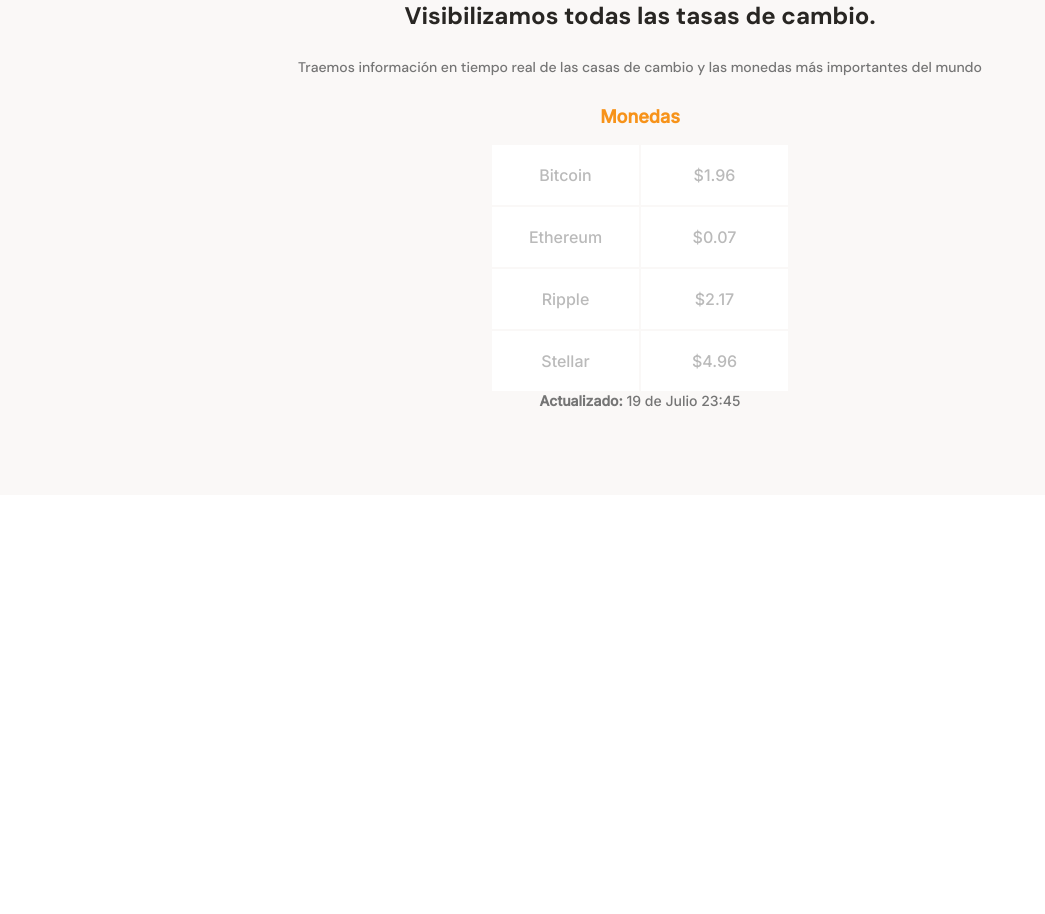
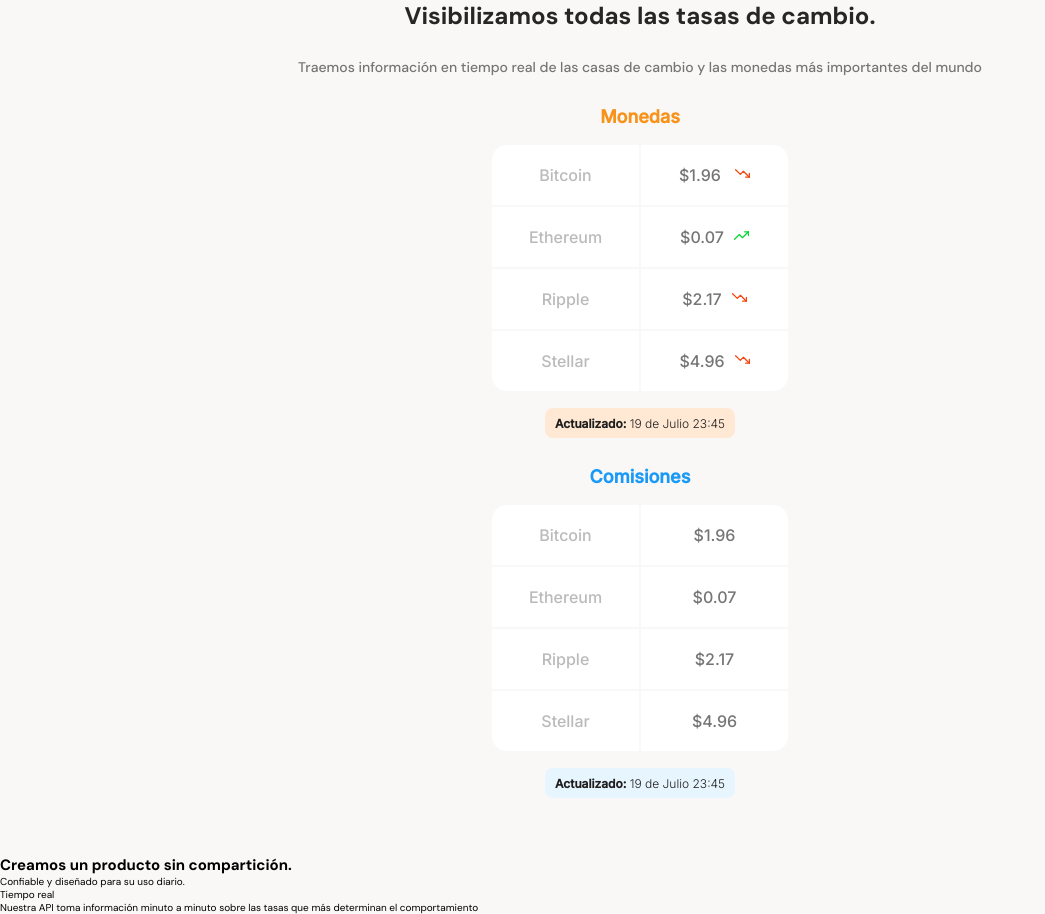
Before and after one commit to francopig/batatabit, a plain HTML site: page MobileFirst/index.html in a window 1280 px wide. Shown: the part 661-1575 px from the top of the page, without its empty margins (0-1045 px from the left). Before the commit the page ends 1156 px from the top, so only its background shows below. Drawn offline with Linux system fonts and the light colour scheme.

Commit message:
termino las tablas

```diff
--- a/MobileFirst/index.html
+++ b/MobileFirst/index.html
@@ -43,13 +43,44 @@
 
       <!-- contenedor de las tablas -->
       <section class="main-tables-container">
+        <!-- tabla de monedas -->
         <div class="main-currency-table">
           <p class="currency-table--title">Monedas</p>
           <div class="currency-table--container">
             <table>
               <tr>
                 <td class="table__top-left">Bitcoin</td>
-                <td class="table__top-right table__right">$1.96 <span></span></td>
+                <td class="table__top-right table__right">$1.96 <span class="down"></span></td>
+              </tr>
+              <tr>
+                <td>Ethereum</td>
+                <td class="table__right">$0.07<span class="up"></span></td>
+              </tr>
+              <tr>
+                <td>Ripple</td>
+                <td class="table__right">$2.17<span class="down"></span></td>
+              </tr>
+              <tr>
+                <td class="table__bottom-left">Stellar</td>
+                <td class="table__bottom-right table__right ">$4.96<span class="down"></span></td>
+              </tr>
+            </table>
+          </div>
+          <!-- actualizacion de datos -->
+          <div class="currency-table--date">
+            <p><b>Actualizado:</b> 19 de Julio 23:45</p>
+          </div>
+        </div>
+
+
+        <!-- tabla de comisiones -->
+        <div class="main-comision-table">
+          <p class="comision-table--title">Comisiones</p>
+          <div class="comision-table--container">
+            <table>
+              <tr>
+                <td class="table__top-left">Bitcoin</td>
+                <td class="table__top-right table__right">$1.96</td>
               </tr>
               <tr>
                 <td>Ethereum</td>
@@ -65,9 +96,8 @@
               </tr>
             </table>
           </div>
-
           <!-- actualizacion de datos -->
-          <div class="currency-table--date">
+          <div class="comision-table--date">
             <p><b>Actualizado:</b> 19 de Julio 23:45</p>
           </div>
         </div>
@@ -75,7 +105,21 @@
       </section>
 
     </section>
-    <section></section>
+
+    <section class="main-product-detail">
+      <span></span>
+      <div>
+        <h2>Creamos un producto sin compartición.</h2>
+        <p>Confiable y diseñado para su uso diario.</p>
+      </div>
+      <section class="product-cards--container">
+        <article class="product-detail-card">
+          <span class="clock"></span>
+          <p class="product--card-title">Tiempo real</p>
+          <p class="product--card-body">Nuestra API toma información minuto a minuto sobre las tasas que más determinan el comportamiento</p>
+        </article>
+      </section>
+    </section>
     <section></section>
     <section></section>
   </main>
--- a/MobileFirst/styles.css
+++ b/MobileFirst/styles.css
@@ -152,7 +152,7 @@
   color: #757575;
 }
 
-.main-currency-table {
+.main-currency-table , .main-comision-table{
   width: 70%;
   min-width: 235px;
   max-width: 500px;
@@ -161,7 +161,7 @@
   font-family: "Inter", sans-serif;
 }
 
-.main-currency-table .currency-table--title{
+.main-currency-table .currency-table--title  {
   margin-bottom: 15px;
   font-size: 1.8rem;
   font-weight: bold;
@@ -169,7 +169,16 @@
   color: var(--bitcoin-orange);
 }
 
-.currency-table--container{
+.main-comision-table .comision-table--title{
+  margin-bottom: 15px;
+  font-size: 1.8rem;
+  font-weight: bold;
+  line-height: 2.3rem;
+  color: var(--secondary-blue);
+
+}
+
+.currency-table--container, .comision-table--container{
   width: 90%;
   min-width: 230px;
   max-width: 300px;
@@ -177,12 +186,12 @@
   margin: 0 auto;
 }
 
-.currency-table--container table{
+.currency-table--container table, .comision-table--container table{
   width: 100%;/*utiliza todo el espacio de su contenedor padre*/
   height: 100%;
 }
 
-.currency-table--container td{
+.currency-table--container td, .comision-table--container td {
   width: 50%;
   font-size: 1.6rem;
   font-weight: 500;
@@ -190,3 +199,75 @@
   color: var(--grey);
   background-color: var(--just-white);
 }
+
+.currency-table--container .table__top-left, .comision-table--container  .table__top-left{
+  border-radius: 15px 0 0 ;
+}
+
+.currency-table--container .table__top-right, .comision-table--container  .table__top-right{
+  border-radius: 0 15px 0 0;
+}
+
+.currency-table--container .table__bottom-left, .comision-table--container  .table__bottom-left{
+  border-radius: 0 0 0 15px;
+}
+
+.currency-table--container .table__bottom-right, .comision-table--container .table__bottom-right{
+  border-radius: 0 0 15px 0;
+}
+
+.currency-table--container .table__right, .comision-table--container .table__right{
+  font-size: 1.4 rem;
+  font-weight: normal;
+  line-height: 1.7rem;
+  color: #757575;
+}
+
+.currency-table--container .down{
+  display: inline-block;
+  width: 15px;
+  height: 15px;
+  margin-left: 10px;
+  background-image: url(./assets/icons/trending-down.svg);
+  background-size: cover;
+  background-position: center;
+  background-repeat: no-repeat;
+}
+
+.currency-table--container .up {
+  display: inline-block;
+  width: 15px;
+  height: 15px;
+  margin-left: 10px;
+  background-image: url(./assets/icons/trending-up.svg);
+  background-size: cover;
+  background-position: center;
+  background-repeat: no-repeat;
+}
+
+.currency-table--date  {
+  width: 190px;
+  height: 30px;
+  margin: 0 auto;
+  margin-top: 15px;
+  padding: 8px;
+  background-color: var(--soft-orange);
+  border-radius: 8px;
+}
+
+.comision-table--date{
+  width: 190px;
+  height: 30px;
+  margin: 0 auto;
+  margin-top: 15px;
+  padding: 8px;
+  background-color: var(--soft-blue);
+  border-radius: 8px;
+}
+
+.currency-table--date p , .comision-table--date p{
+  font-size: 1.2rem;
+  font-weight: 300;
+  line-height: 1.5rem;
+  color: var(--warm-black);
+}
```
